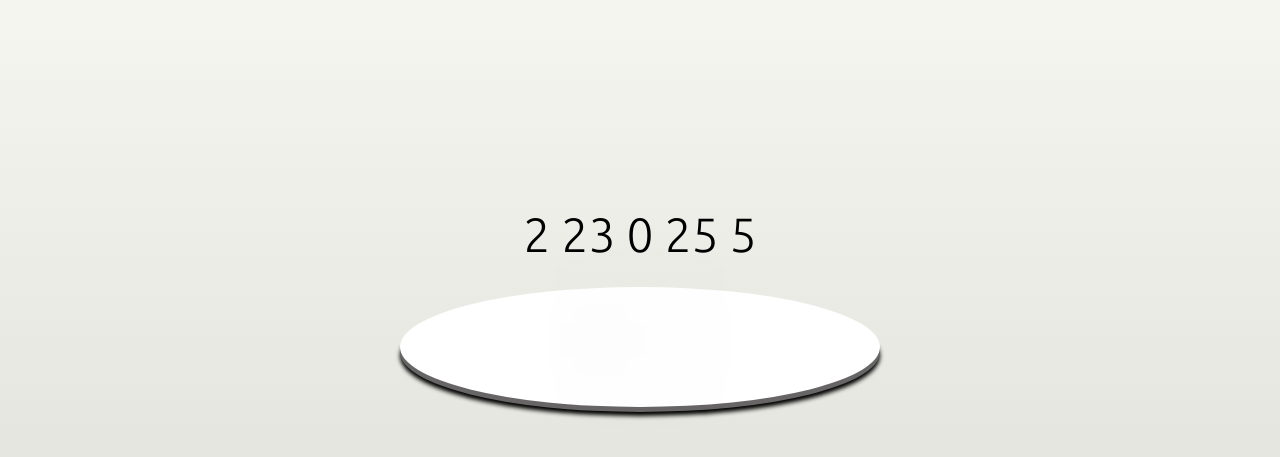
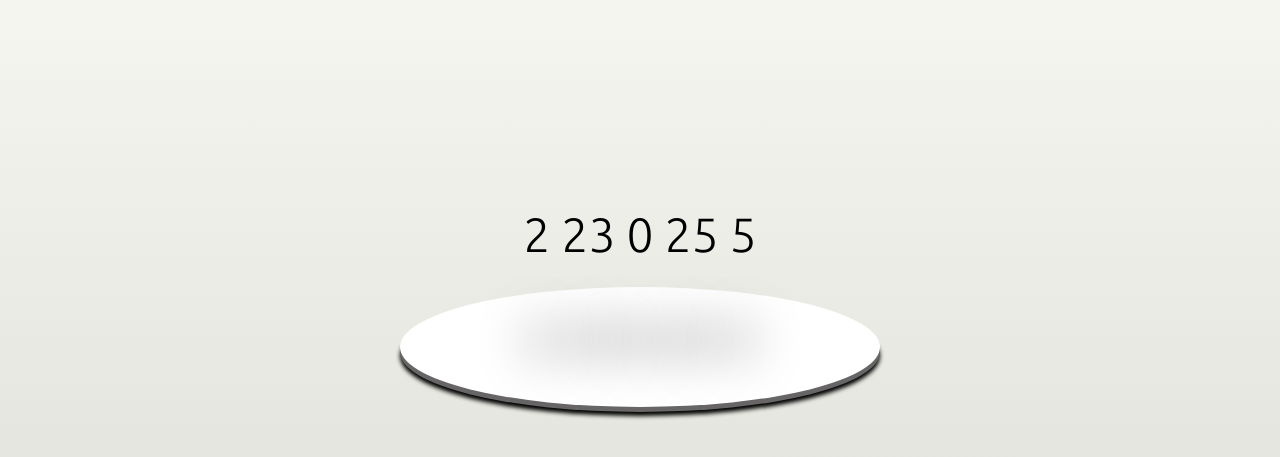
Before and after one commit to JmsTng/New-Years-Clock, a plain HTML site: page index.html in a window 1280 px wide. Shown: the part 273-730 px from the top of the page. Drawn offline with Linux system fonts and the light colour scheme.

Commit message:
Update style.css

```diff
--- a/style.css
+++ b/style.css
@@ -54,7 +54,7 @@ body {
 	height: 20vmin;
 	font-size: 6vmin;
 	text-align: center;
-	text-shadow: 0 13vmin 10em #000000;
+	text-shadow: 0 13vmin 1em #000000;
 }
 
 .anim {
```
